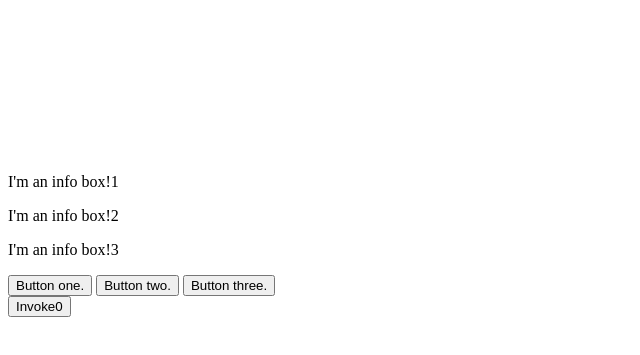
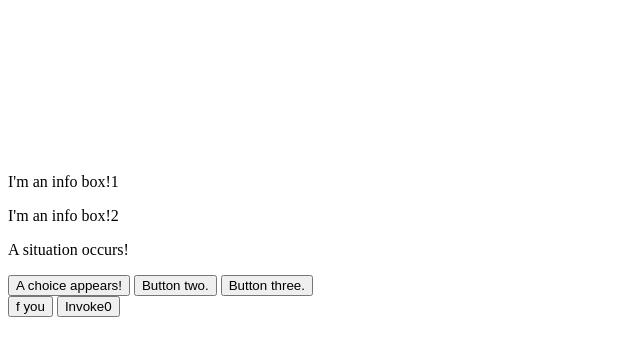
Before and after one commit to objectivegaming/subjectivegame, a plain HTML site: page choiceMechanism.html in a window 1280 px wide. Shown: the part 5-360 px from the top of the page, without its empty margins (0-640 px from the left). Drawn offline with Linux system fonts and the light colour scheme.

Commit message:
Update choiceMechanism.html

```diff
--- a/choiceMechanism.html
+++ b/choiceMechanism.html
@@ -11,22 +11,41 @@
 <button id="deux" onclick="onInput(2)">Button two.</button>
 <button id="trois" onclick="onInput(3)">Button three.</button>
 <br>
+<button onclick="fu()">f you</button>
 <button onclick="invokeSituation(0)">Invoke0</button>
+
+
+
 
 <body>
 
+
+
+
+
 <script>
 
-function onInput() {
-  var blah = [];
+function fu() {
+  alert("fuc youj");
 }
 
 var info = document.getElementById("three");
 var choiceOne = document.getElementById("un");
 var situationList = [];
 
+situationList.push({
+  choices: {
+    outcome: 0,
+    description: "A choice appears!",
+    requirements: true
+  },
+  description: "A situation occurs!"
+});
+
+
+/*
 situationList.push(new Situation([],"A situation occurs!",0));
-situationList[0].choices.push(new Choice(0,"A choice appears!",true))
+situationList[1].choices.push(new Choice(0,"A choice appears!",true));
 
 class Situation {
   constructor(choices, description, type) {
@@ -43,16 +62,20 @@ class Choice {
     this.requirements = requirements;
   }
 }
+*/
+
 
 function invokeSituation(i) {
+  info.innerHTML = "loading......";
   info.innerHTML = situationList[i].description;
-  un.innerHTML = situationList[i].choices[0].description;
+  choiceOne.innerHTML = situationList[i].choices.description;
 }
 
 invokeSituation(0);
 
+</script>
 
-</script>
+
 
 </body>
 </html>
```
